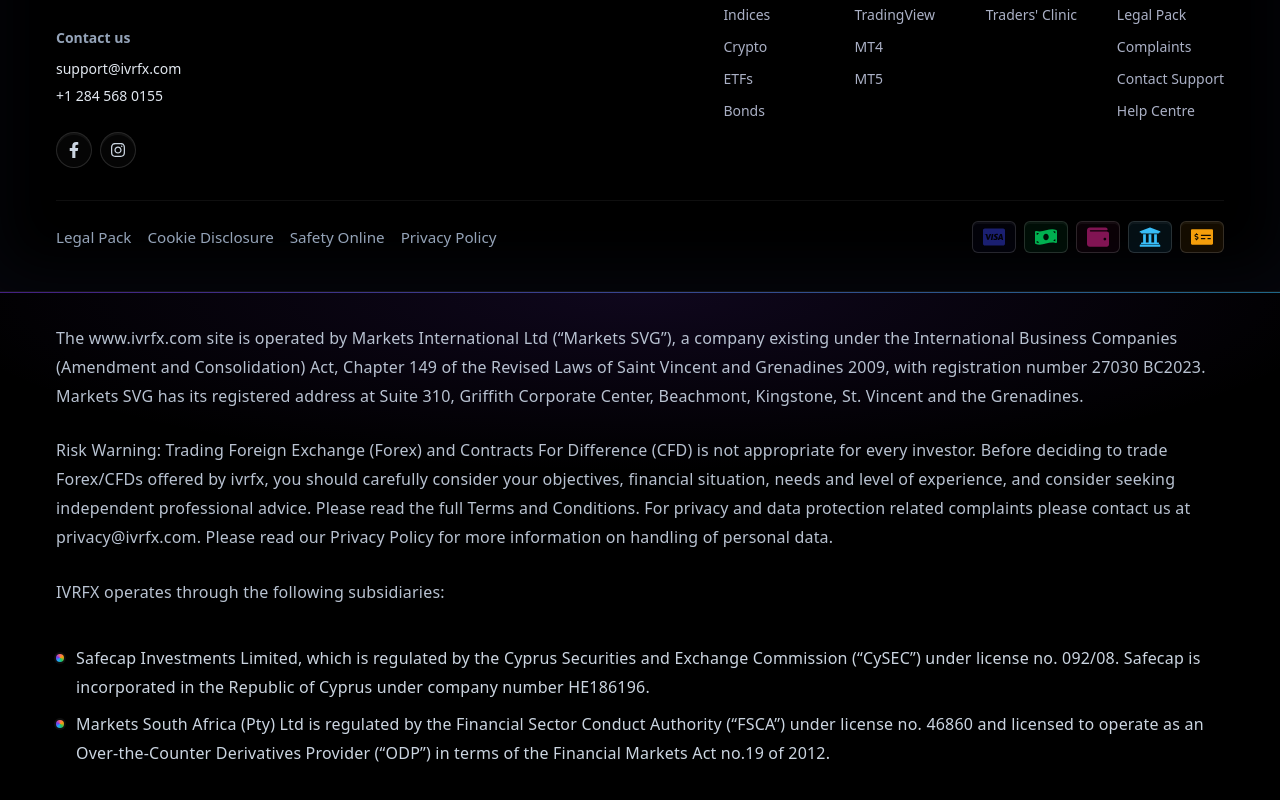
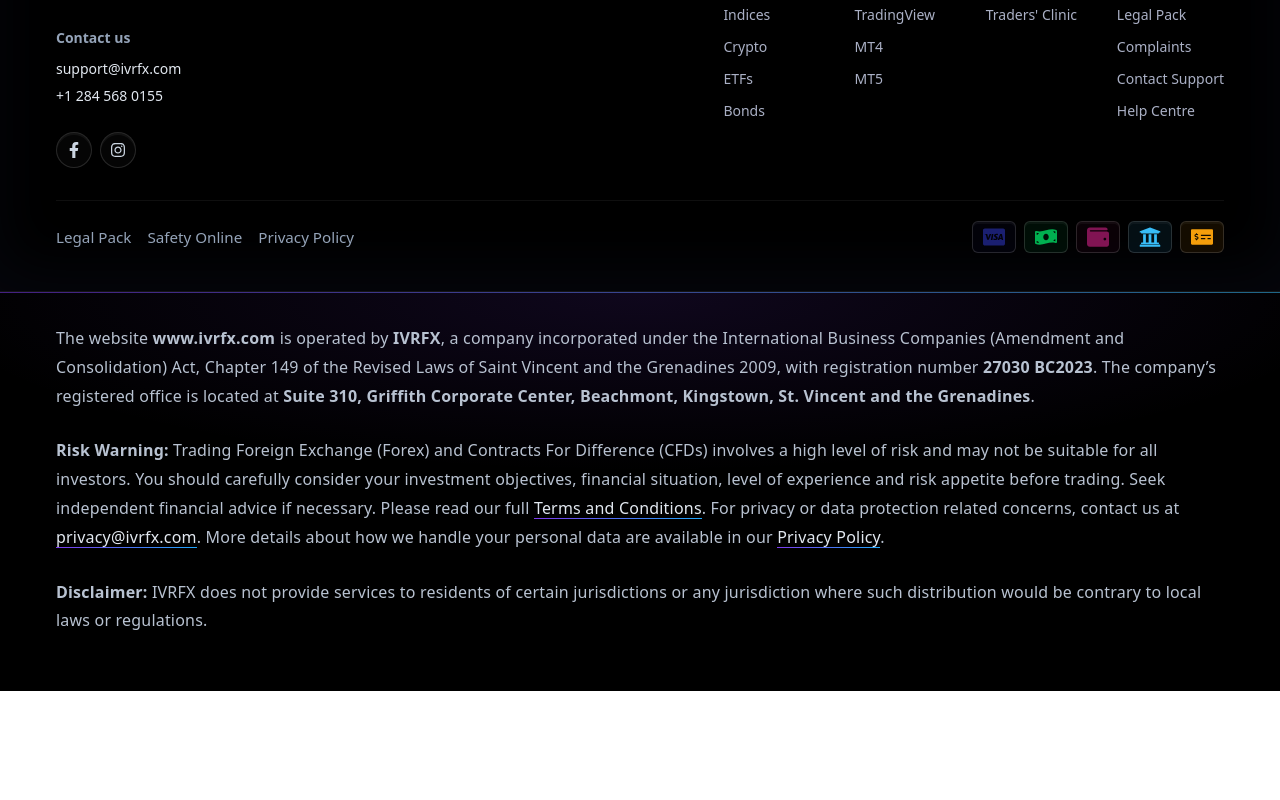
Before and after one commit to SurajTrs/ivrfx-web, a Next.js app in the folder client/: page /insights in a window 1280 px wide. Shown: the part 807-1607 px from the top of the page. After the commit the page ends 1498 px from the top, so only its background shows below. Built offline with nearby package versions, Linux system fonts and the light colour scheme.

Commit message:
Updated repo

```diff
--- a/client/src/components/Footer.tsx
+++ b/client/src/components/Footer.tsx
@@ -93,10 +93,9 @@
         {/* Bottom bar */}
         <div className="footer-bottom">
           <div className="footer-legal">
-            <a href="#">Legal Pack</a>
-            <a href="#">Cookie Disclosure</a>
-            <a href="#">Safety Online</a>
-            <a href="#">Privacy Policy</a>
+            <a href="/legal/data-security">Legal Pack</a>
+            <a href="/legal/data-security">Safety Online</a>
+            <a href="/legal/data-security">Privacy Policy</a>
           </div>
           <div className="footer-payments">
             <span className="pm visa" aria-label="Visa"><FaCcVisa /></span>
--- a/client/src/components/FooterDisclaimer.tsx
+++ b/client/src/components/FooterDisclaimer.tsx
@@ -5,61 +5,106 @@
   return (
     <section className="footer-legal-wrap">
       <div className="footer-inner">
-
-
         <div className="legal-text">
           <p>
-            The www.ivrfx.com site is operated by Markets International Ltd (“Markets SVG”), a company existing under the International Business Companies (Amendment and Consolidation) Act, Chapter 149 of the Revised Laws of Saint Vincent and Grenadines 2009, with registration number 27030 BC2023. Markets SVG has its registered address at Suite 310, Griffith Corporate Center, Beachmont, Kingstone, St. Vincent and the Grenadines.
+            The website <strong>www.ivrfx.com</strong> is operated by{" "}
+            <strong>IVRFX</strong>, a company incorporated under the
+            International Business Companies (Amendment and Consolidation) Act,
+            Chapter 149 of the Revised Laws of Saint Vincent and the Grenadines
+            2009, with registration number <strong>27030 BC2023</strong>. The
+            company’s registered office is located at{" "}
+            <strong>
+              Suite 310, Griffith Corporate Center, Beachmont, Kingstown, St.
+              Vincent and the Grenadines
+            </strong>
+            .
           </p>
+
           <p>
-            Risk Warning: Trading Foreign Exchange (Forex) and Contracts For Difference (CFD) is not appropriate for every investor. Before deciding to trade Forex/CFDs offered by ivrfx, you should carefully consider your objectives, financial situation, needs and level of experience, and consider seeking independent professional advice. Please read the full Terms and Conditions. For privacy and data protection related complaints please contact us at privacy@ivrfx.com. Please read our Privacy Policy for more information on handling of personal data.
+            <strong>Risk Warning:</strong> Trading Foreign Exchange (Forex) and
+            Contracts For Difference (CFDs) involves a high level of risk and
+            may not be suitable for all investors. You should carefully consider
+            your investment objectives, financial situation, level of experience
+            and risk appetite before trading. Seek independent financial advice
+            if necessary. Please read our full{" "}
+            <a href="/legal/legal-pack">Terms and Conditions</a>. For
+            privacy or data protection related concerns, contact us at{" "}
+            <a href="mailto:privacy@ivrfx.com">privacy@ivrfx.com</a>. More
+            details about how we handle your personal data are available in our{" "}
+            <a href="/legal/data-security">Privacy Policy</a>.
           </p>
+
           <p>
-            IVRFX operates through the following subsidiaries:
+            <strong>Disclaimer:</strong> IVRFX does not provide services to
+            residents of certain jurisdictions or any
+            jurisdiction where such distribution would be contrary to local laws
+            or regulations.
           </p>
-          <ul className="legal-list">
-            <li>
-              Safecap Investments Limited, which is regulated by the Cyprus Securities and Exchange Commission (“CySEC”) under license no. 092/08. Safecap is incorporated in the Republic of Cyprus under company number ΗΕ186196.
-            </li>
-            <li>
-              Markets South Africa (Pty) Ltd is regulated by the Financial Sector Conduct Authority (“FSCA”) under license no. 46860 and licensed to operate as an Over-the-Counter Derivatives Provider (“ODP”) in terms of the Financial Markets Act no.19 of 2012.
-            </li>
-          </ul>
         </div>
       </div>
+
       <style jsx>{`
         .footer-legal-wrap {
           position: relative;
-          background: radial-gradient(1200px 300px at 50% 0%, rgba(124,58,237,0.12), transparent 60%), #000;
-          color: #cbd5e1; /* slate-300 */
+          background: radial-gradient(
+              1200px 300px at 50% 0%,
+              rgba(124, 58, 237, 0.12),
+              transparent 60%
+            ),
+            #000;
+          color: #cbd5e1;
           padding: 2rem 0 2.5rem;
-          border-top: 1px solid rgba(255,255,255,0.08);
+          border-top: 1px solid rgba(255, 255, 255, 0.08);
         }
         .footer-legal-wrap::before {
           content: "";
-          position: absolute; inset: 0 0 auto 0; height: 1px;
-          background: linear-gradient(90deg, rgba(124,58,237,0.6), rgba(56,189,248,0.6));
-          opacity: .9;
+          position: absolute;
+          inset: 0 0 auto 0;
+          height: 1px;
+          background: linear-gradient(
+            90deg,
+            rgba(124, 58, 237, 0.6),
+            rgba(56, 189, 248, 0.6)
+          );
+          opacity: 0.9;
         }
-        .footer-inner { max-width: 1200px; margin: 0 auto; padding: 0 1rem; }
-        .legal-text { font-size: .98rem; line-height: 1.8; letter-spacing: .2px; color: #cbd5e1; }
-        @media (min-width: 768px) { .legal-text { font-size: 1rem; } }
-        .legal-text p { margin-bottom: 1rem; color: #b8c2d1; }
+        .footer-inner {
+          max-width: 1200px;
+          margin: 0 auto;
+          padding: 0 1rem;
+        }
+        .legal-text {
+          font-size: 0.98rem;
+          line-height: 1.8;
+          letter-spacing: 0.2px;
+          color: #cbd5e1;
+        }
+        @media (min-width: 768px) {
+          .legal-text {
+            font-size: 1rem;
+          }
+        }
+        .legal-text p {
+          margin-bottom: 1rem;
+          color: #b8c2d1;
+        }
         .legal-text a {
           color: #e2e8f0;
           text-decoration: none;
           background-image: linear-gradient(90deg, #7c3aed, #1ea7fd);
-          background-size: 100% 1px; background-repeat: no-repeat; background-position: 0 100%;
-          transition: color .2s ease, background-size .2s ease;
+          background-size: 100% 1px;
+          background-repeat: no-repeat;
+          background-position: 0 100%;
+          transition: color 0.2s ease, background-size 0.2s ease;
         }
-        .legal-text a:hover { color: #fff; background-size: 100% 2px; }
-        .legal-text a:focus-visible { outline: none; box-shadow: 0 0 0 3px rgba(124,58,237,.35); border-radius: 3px; }
-        .legal-list { margin: .75rem 0 0; padding: 0; color: #cbd5e1; list-style: none; display: grid; gap: .5rem; }
-        .legal-list li { position: relative; padding-left: 1.25rem; }
-        .legal-list li::before {
-          content: ""; position: absolute; left: 0; top: .6rem; width: 8px; height: 8px; border-radius: 999px;
-          background: conic-gradient(from 0deg, #ff6b6b, #f59e0b, #22c55e, #1ea7fd, #7c3aed, #ff6b6b);
-          box-shadow: 0 0 0 2px rgba(255,255,255,0.06);
+        .legal-text a:hover {
+          color: #fff;
+          background-size: 100% 2px;
+        }
+        .legal-text a:focus-visible {
+          outline: none;
+          box-shadow: 0 0 0 3px rgba(124, 58, 237, 0.35);
+          border-radius: 3px;
         }
       `}</style>
     </section>
```
